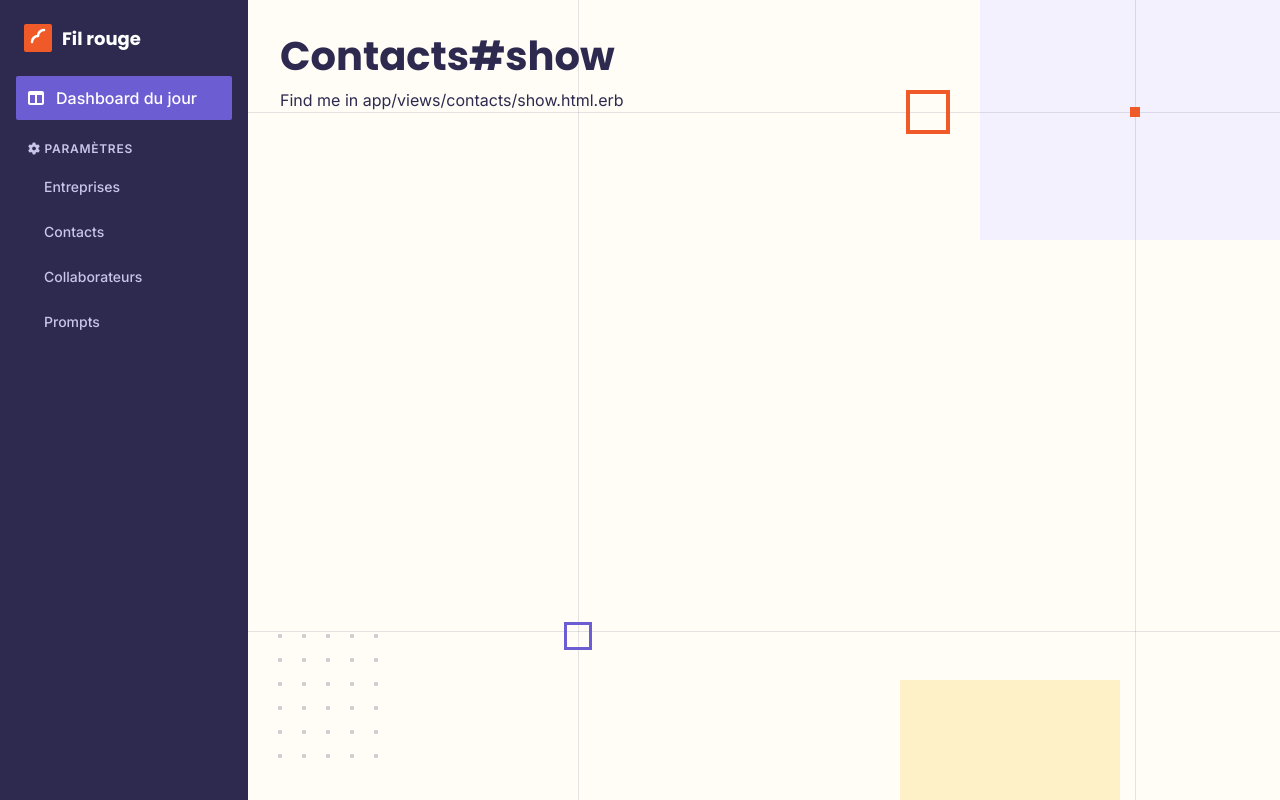
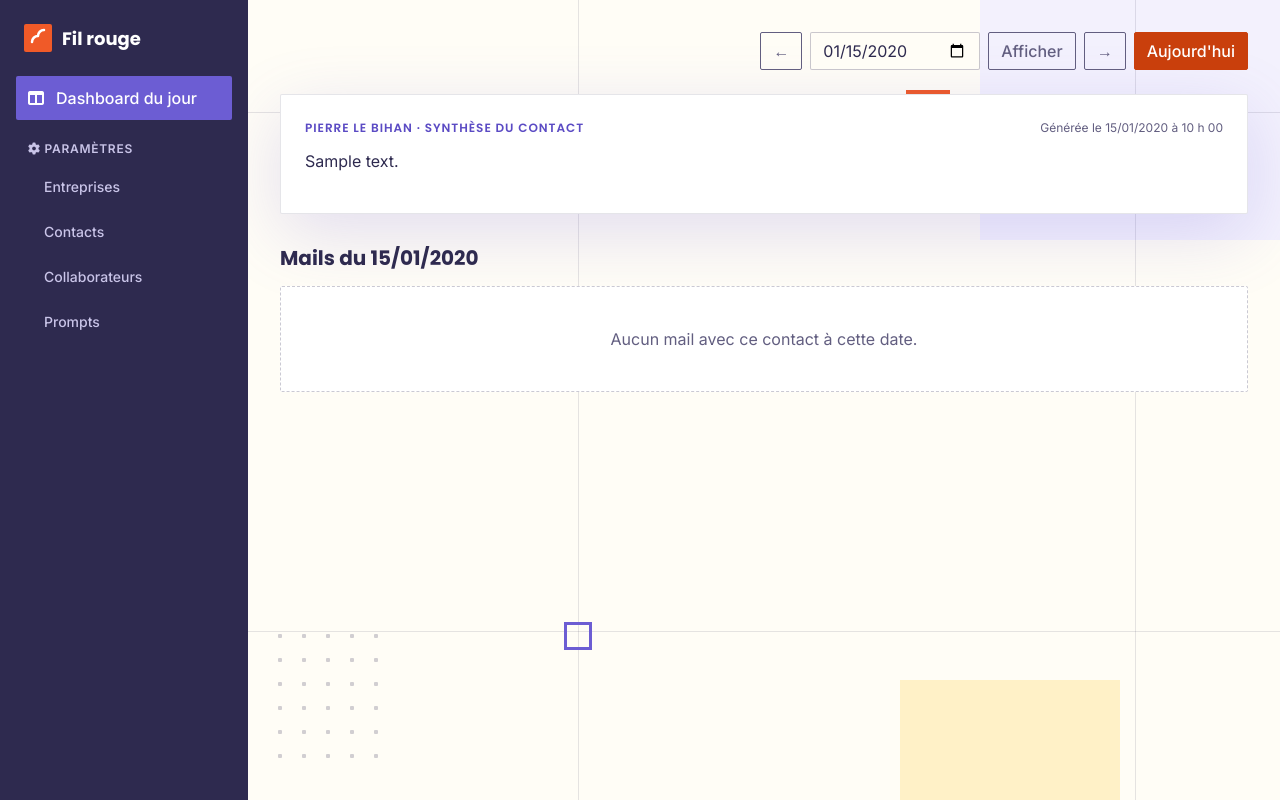
Before and after one commit to PaulineBoullet/fil_rouge, a Rails app: page /contacts/1 in a window 1280 px wide. Run offline with Rails 7, Linux system fonts and the light colour scheme; data comes from the database, SQL or seed files in the repository; tables that the repository leaves empty hold one stand-in row (values such as "Sample post"); style sheets or scripts are compiled from the project's sources; some libraries are stand-ins or nearby versions.

Commit message:
Front : écrans de consultation (dashboard, entreprise, contact)

```diff
--- /dev/null
+++ b/app/assets/stylesheets/components/_cards.scss
@@ -0,0 +1,204 @@
+// Barre d'outils en haut de page (choix de la date)
+.page-toolbar {
+  display: flex;
+  justify-content: flex-end;
+  margin-bottom: 24px;
+}
+
+.date-filter {
+  display: flex;
+  gap: 8px;
+  align-items: center;
+
+  .form-control { width: 170px; }
+}
+
+// Grille de cartes
+.card-grid {
+  display: grid;
+  grid-template-columns: repeat(auto-fill, minmax(280px, 1fr));
+  gap: 16px;
+}
+
+.section-title {
+  margin: 32px 0 16px;
+  font-size: 1.25rem;
+}
+
+// Carte d'entreprise ou de contact, cliquable en entier
+.entity-card {
+  display: flex;
+  flex-direction: column;
+  gap: 12px;
+  min-height: 200px;
+  padding: 24px;
+  background: $white;
+  border: 1px solid $line;
+  border-radius: $border-radius;
+  color: $ink;
+  transition: box-shadow .15s ease, border-color .15s ease;
+
+  &:hover,
+  &:focus-visible {
+    border-color: $violet;
+    box-shadow: 0 15px 35px rgba($violet, .2);
+    color: $ink;
+    text-decoration: none;
+  }
+
+  &__head {
+    display: flex;
+    flex-direction: column;
+
+    &--person {
+      flex-direction: row;
+      align-items: center;
+      gap: 12px;
+    }
+  }
+
+  &__title {
+    margin: 0;
+    font-size: 1.125rem;
+  }
+
+  &__meta {
+    font-size: .8125rem;
+    color: $ink-muted;
+  }
+
+  &__text {
+    flex-grow: 1;
+    margin: 0;
+    font-size: .9375rem;
+    line-height: 1.6;
+  }
+
+  &__foot {
+    display: flex;
+    justify-content: space-between;
+    gap: 8px;
+    padding-top: 12px;
+    border-top: 1px solid $line;
+    font-size: .8125rem;
+    color: $ink-muted;
+  }
+
+  &__cta {
+    color: $violet-text;
+    font-weight: 500;
+  }
+}
+
+.avatar-initials {
+  display: inline-flex;
+  align-items: center;
+  justify-content: center;
+  flex: 0 0 44px;
+  height: 44px;
+  border-radius: 50%;
+  background: $violet-soft;
+  color: $violet-dark;
+  font-weight: 600;
+  font-size: .875rem;
+}
+
+// Panneau de synthèse
+.summary-panel {
+  padding: 24px;
+  background: $white;
+  border: 1px solid $line;
+  border-radius: $border-radius;
+  box-shadow: 0 20px 70px rgba($violet, .2);
+
+  &__header {
+    display: flex;
+    justify-content: space-between;
+    align-items: center;
+    flex-wrap: wrap;
+    gap: 8px;
+    margin-bottom: 12px;
+  }
+
+  &__title {
+    margin: 0;
+    font-size: .75rem;
+    font-weight: 600;
+    letter-spacing: .08em;
+    text-transform: uppercase;
+    color: $violet-text;
+  }
+
+  &__date {
+    font-size: .75rem;
+    color: $ink-muted;
+  }
+
+  &__text p:last-child { margin-bottom: 0; }
+
+  &__empty {
+    margin: 0;
+    color: $ink-muted;
+  }
+}
+
+// Liste des mails
+.email-list {
+  display: flex;
+  flex-direction: column;
+  gap: 12px;
+}
+
+.email-item {
+  padding: 20px 24px;
+  background: $white;
+  border: 1px solid $line;
+  border-radius: $border-radius;
+
+  &__head {
+    display: flex;
+    justify-content: space-between;
+    align-items: baseline;
+    flex-wrap: wrap;
+    gap: 12px;
+  }
+
+  &__subject {
+    margin: 0;
+    font-family: $body-font;
+    font-size: 1rem;
+    font-weight: 600;
+  }
+
+  &__date,
+  &__meta {
+    font-size: .8125rem;
+    color: $ink-muted;
+  }
+
+  &__meta { margin: 4px 0 8px; }
+
+  &__summary { margin-bottom: 8px; }
+
+  &__content {
+    font-size: .875rem;
+    color: $ink-muted;
+
+    summary {
+      color: $violet-text;
+      cursor: pointer;
+    }
+  }
+}
+
+// Message quand une liste est vide
+.empty-state {
+  padding: 40px 24px;
+  text-align: center;
+  background: $white;
+  border: 1px dashed $line-strong;
+  border-radius: $border-radius;
+  color: $ink-muted;
+
+  p { margin: 0; }
+}
--- a/app/assets/stylesheets/components/_index.scss
+++ b/app/assets/stylesheets/components/_index.scss
@@ -6,3 +6,4 @@
 @import "layout";
 @import "sidebar";
 @import "decor";
+@import "cards";
--- a/app/controllers/application_controller.rb
+++ b/app/controllers/application_controller.rb
@@ -4,4 +4,20 @@ class ApplicationController < ActionController::Base
 
   # Changes to the importmap will invalidate the etag for HTML responses
   stale_when_importmap_changes
+
+  private
+
+  # Date affichée sur le dashboard et les pages entreprise et contact.
+  # Sans date dans l'adresse (ou avec une date invalide), on prend
+  # la dernière date pour laquelle une synthèse existe.
+  def set_date
+    @latest_date = CompanySummary.maximum(:generated_at)&.to_date || Date.current
+    @date = parse_date(params[:date]) || @latest_date
+  end
+
+  def parse_date(value)
+    Date.iso8601(value)
+  rescue ArgumentError, TypeError
+    nil
+  end
 end
--- a/app/controllers/contacts_controller.rb
+++ b/app/controllers/contacts_controller.rb
@@ -1,13 +1,17 @@
 class ContactsController < ApplicationController
   before_action :set_contact, only: %i[show edit update destroy]
+  before_action :set_date, only: :show
 
   def index
     @contacts = Contact.includes(:company).order(:last_name, :first_name)
   end
 
   def show
-    @emails = @contact.emails.includes(:employee).order(sent_at: :desc)
-    @summary = @contact.contact_summaries.order(generated_at: :desc).first
+    @summary = @contact.contact_summaries.where(generated_at: @date.all_day).order(:generated_at).last
+    @emails = @contact.emails
+                      .where(sent_at: @date.all_day)
+                      .includes(:employee)
+                      .order(sent_at: :desc)
   end
 
   def new
--- a/app/models/contact.rb
+++ b/app/models/contact.rb
@@ -6,4 +6,12 @@ class Contact < ApplicationRecord
   normalizes :email, with: ->(email) { email.strip.downcase }
   validates :email, :first_name, :last_name, presence: true
   validates :email, uniqueness: true
+
+  def full_name
+    "#{first_name} #{last_name}"
+  end
+
+  def initials
+    "#{first_name.to_s.first}#{last_name.to_s.first}".upcase
+  end
 end
--- a/app/models/employee.rb
+++ b/app/models/employee.rb
@@ -4,4 +4,8 @@ class Employee < ApplicationRecord
   normalizes :email, with: ->(email) { email.strip.downcase }
   validates :email, :first_name, :last_name, presence: true
   validates :email, uniqueness: true
+
+  def full_name
+    "#{first_name} #{last_name}"
+  end
 end
--- a/app/views/contacts/show.html.erb
+++ b/app/views/contacts/show.html.erb
@@ -1,2 +1,19 @@
-<h1>Contacts#show</h1>
-<p>Find me in app/views/contacts/show.html.erb</p>
+<h1 class="visually-hidden"><%= @contact.full_name %></h1>
+
+<%= render "shared/date_toolbar" %>
+
+<%= render "shared/summary_panel",
+           title: "#{@contact.full_name} · synthèse du contact",
+           summary: @summary %>
+
+<h2 class="section-title">Mails du <%= @date.strftime("%d/%m/%Y") %></h2>
+
+<% if @emails.any? %>
+  <div class="email-list">
+    <%= render partial: "emails/email", collection: @emails %>
+  </div>
+<% else %>
+  <div class="empty-state">
+    <p>Aucun mail avec ce contact à cette date.</p>
+  </div>
+<% end %>
--- /dev/null
+++ b/app/views/shared/_date_toolbar.html.erb
@@ -0,0 +1,12 @@
+<div class="page-toolbar">
+  <%= form_with url: request.path, method: :get, class: "date-filter" do |f| %>
+    <%= link_to "←", url_for(date: @date - 1), class: "btn btn-outline-secondary", aria: { label: "Jour précédent" } %>
+    <%= f.label :date, "Date", class: "visually-hidden" %>
+    <%= f.date_field :date, value: @date, class: "form-control" %>
+    <%= f.submit "Afficher", class: "btn btn-outline-secondary", name: nil %>
+    <%= link_to "→", url_for(date: @date + 1), class: "btn btn-outline-secondary", aria: { label: "Jour suivant" } %>
+    <%= link_to "Aujourd'hui", url_for(date: @latest_date),
+                class: "btn btn-primary",
+                title: "Dernière date avec une synthèse : #{@latest_date.strftime("%d/%m/%Y")}" %>
+  <% end %>
+</div>
--- /dev/null
+++ b/app/views/shared/_summary_panel.html.erb
@@ -0,0 +1,17 @@
+<%# locals: (title:, summary:) %>
+<section class="summary-panel">
+  <header class="summary-panel__header">
+    <h2 class="summary-panel__title"><%= title %></h2>
+    <% if summary&.generated_at %>
+      <span class="summary-panel__date">
+        Générée le <%= summary.generated_at.strftime("%d/%m/%Y à %H h %M") %>
+      </span>
+    <% end %>
+  </header>
+
+  <% if summary&.summary.present? %>
+    <%= simple_format(summary.summary, class: "summary-panel__text") %>
+  <% else %>
+    <p class="summary-panel__empty">Aucune synthèse pour le <%= @date.strftime("%d/%m/%Y") %>.</p>
+  <% end %>
+</section>
```
Also changed, not shown: app/controllers/companies_controller.rb (+15 -2 lines), app/controllers/pages_controller.rb (+13 -11 lines), app/views/companies/_card.html.erb (added, +18 -0 lines), app/views/companies/show.html.erb (+20 -2 lines), app/views/contacts/_card.html.erb (added, +23 -0 lines), app/views/emails/_email.html.erb (added, +23 -0 lines), app/views/pages/dashboard.html.erb (+14 -2 lines).
